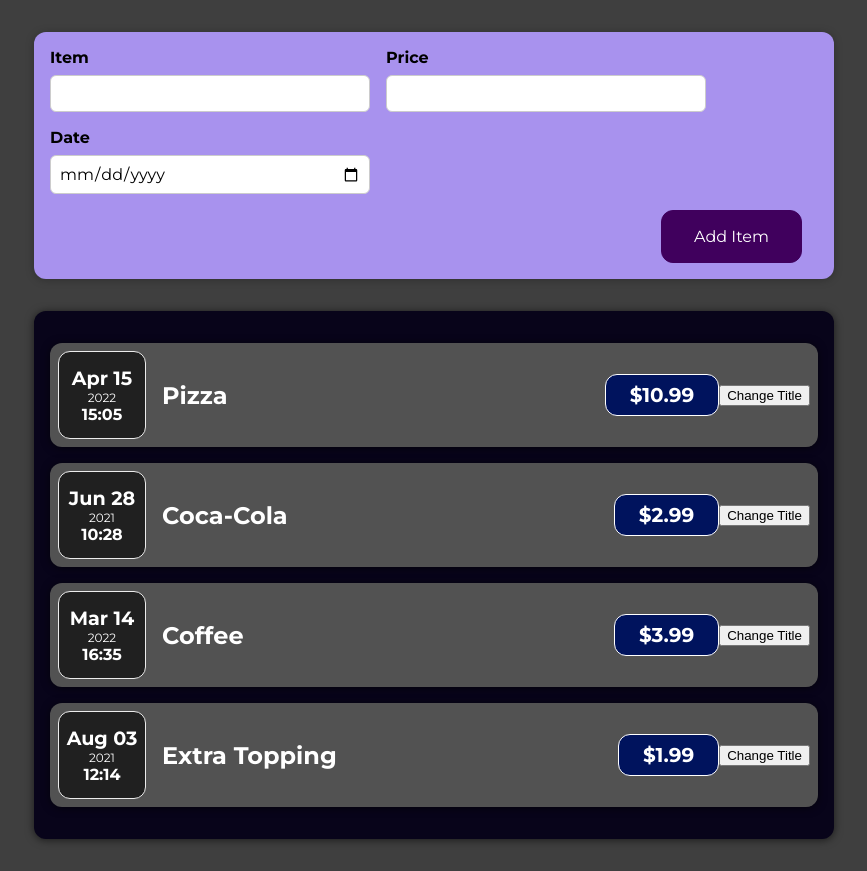
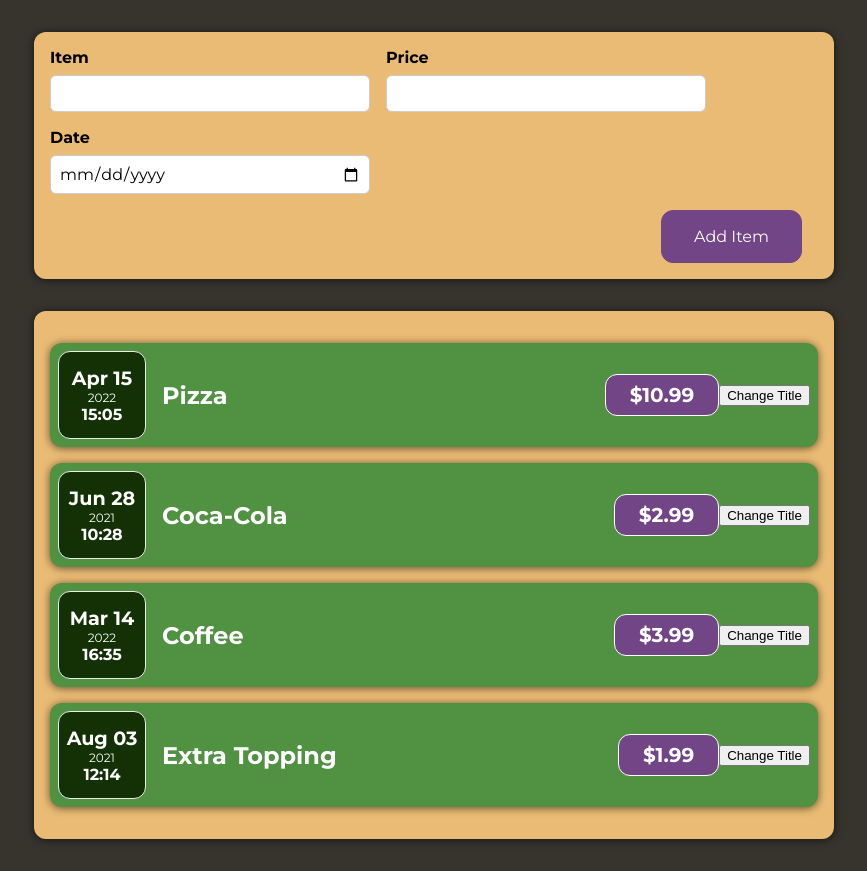
Before and after one commit to Night-Cheza/OrderTracker, a React (Create React App) app: page / in a window 1280 px wide. Shown: the whole page, without its empty margins (206-1073 px from the left). Built offline with nearby package versions, Linux system fonts and the light colour scheme.

Commit message:
updated colors

```diff
--- a/src/index.css
+++ b/src/index.css
@@ -10,5 +10,5 @@ html {
 
 body {
   margin: 0;
-  background-color: #3f3f3f;
+  background-color: #37342e;
 }
--- a/src/parts/AddOrder/NewOrder.css
+++ b/src/parts/AddOrder/NewOrder.css
@@ -1,20 +1,20 @@
 .newOrder {
-    background-color: #a892ee;
+    background-color: #eabb74;
     padding: 1rem;
     margin: 2rem auto;
     width: 50rem;
     max-width: 95%;
     border-radius: 12px;
     text-align: center;
-    box-shadow: 0 1px 8px rgba(0, 0, 0, 0.25);
+    box-shadow: 0 1px 8px rgba(0, 0, 0, 0.6);
   }
 
   .newOrder button {
     font: inherit;
     cursor: pointer;
     padding: 1rem 2rem;
-    border: 1px solid #40005d;
-    background-color: #40005d;
+    border: 1px solid #714586;
+    background-color: #714586;
     color: white;
     border-radius: 12px;
     margin-right: 1rem;
@@ -34,5 +34,5 @@
 
   .newOrder button.alternative:hover,
   .newOrder button.alternative:active {
-    background-color: #ddb3f8;
+    background-color: #eabb74;
   }
--- a/src/parts/DisplayOrder/OrderDate.css
+++ b/src/parts/DisplayOrder/OrderDate.css
@@ -4,7 +4,7 @@
     width: 5.5rem;
     height: 5.5rem;
     border: 1px solid #ececec;
-    background-color: #202020;
+    background-color: #143106;
     color: white;
     border-radius: 12px;
     align-items: center;
--- a/src/parts/DisplayOrder/OrderItem.css
+++ b/src/parts/DisplayOrder/OrderItem.css
@@ -4,7 +4,7 @@
     align-items: center;
     padding: 0.5rem;
     margin: 1rem 0;
-    background-color: #525252;
+    background-color: #519142;
   }
 
   .orderItem-name {
@@ -18,7 +18,7 @@
   }
 
   .orderItem h2 {
-    color: #4b4b4b;
+    color: #519142;
     font-size: 1.5rem;
     flex: 1;
     margin: 0 1rem;
@@ -29,7 +29,7 @@
     font-size: 1rem;
     font-weight: bold;
     color: white;
-    background-color: #00135d;
+    background-color: #714586;
     border: 1px solid white;
     padding: 0.5rem;
     border-radius: 12px;
--- a/src/parts/DisplayOrder/Orders.css
+++ b/src/parts/DisplayOrder/Orders.css
@@ -1,6 +1,6 @@
 .items {
     padding: 1rem;
-    background-color: #08041a;;
+    background-color: #eabb74;
     margin: 2rem auto;
     width: 50rem;
     max-width: 95%;
```
